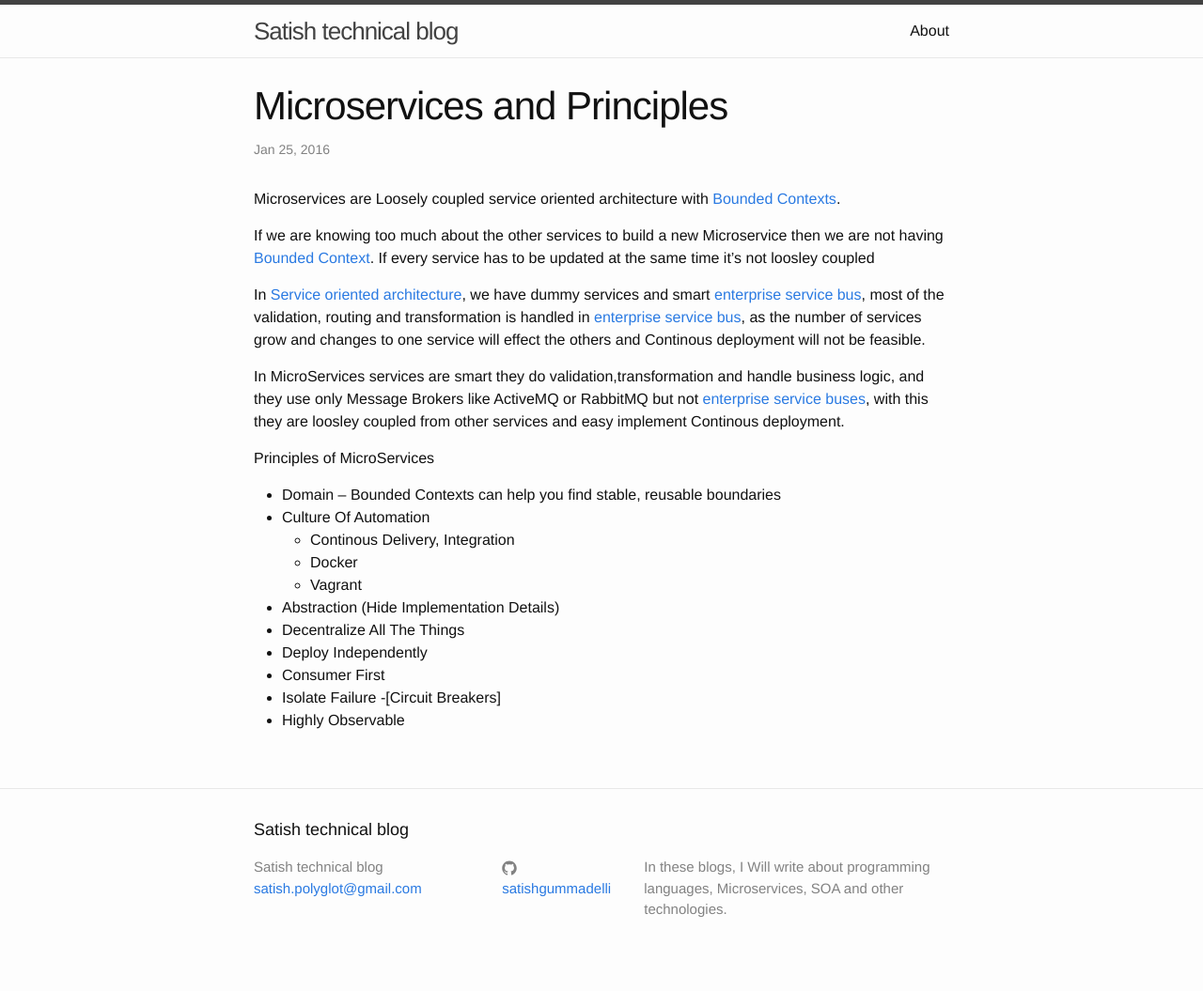
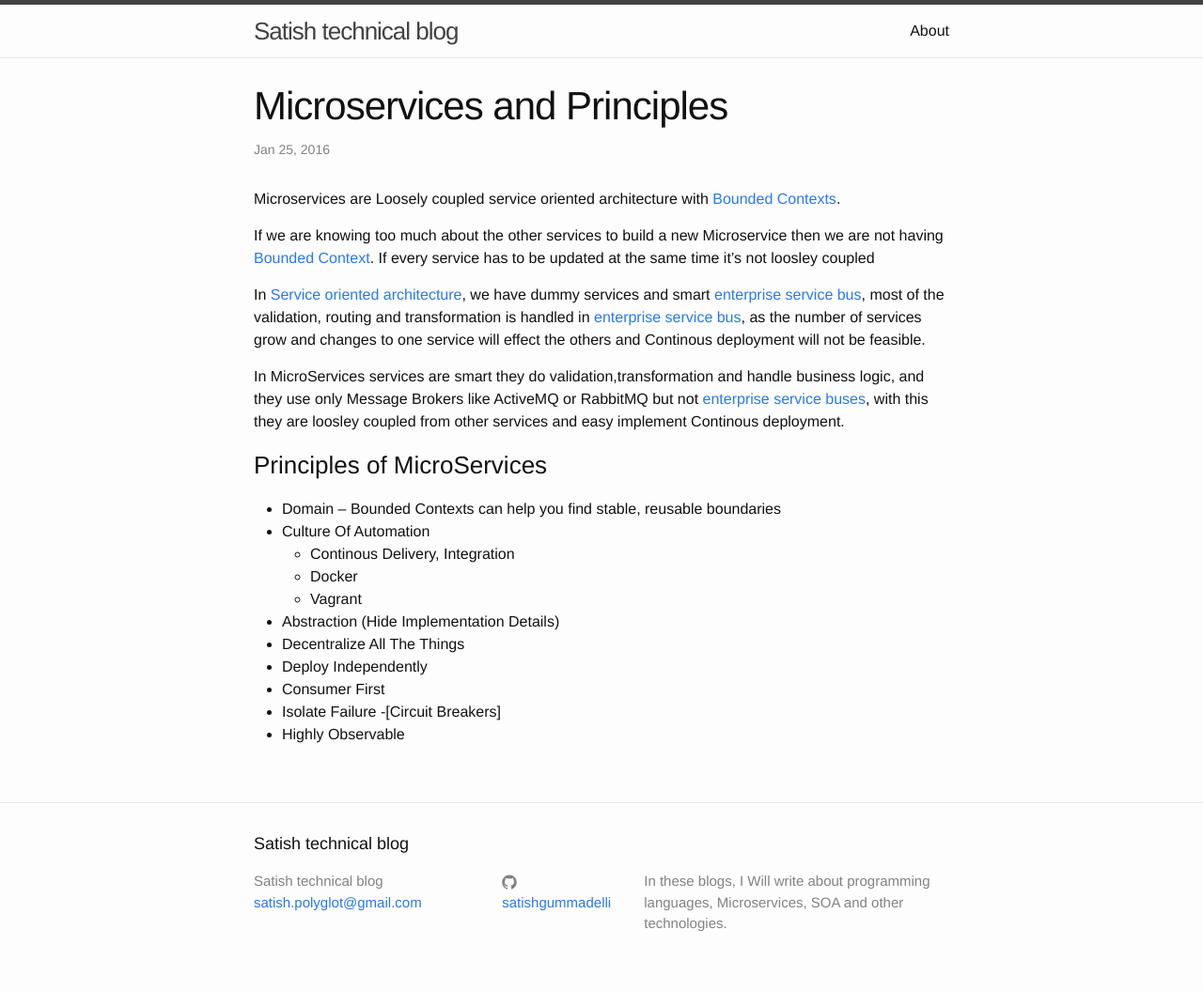
Before and after one commit to satishgummadelli/satishgummadelli.github.io, a Jekyll site: the page built from _posts/2016-01-25-microservices-and-principles.markdown, in a window 1280 px wide. Shown: the whole page at 94% size. Built offline with Jekyll 4.4.1, drawn with Linux system fonts in a browser that asks for light colours.

Commit message:
update
update

```diff
--- a/_posts/2016-01-25-microservices-and-principles.markdown
+++ b/_posts/2016-01-25-microservices-and-principles.markdown
@@ -15,7 +15,7 @@ In [Service oriented architecture] [SOA], we have dummy services and smart [ente
 
  In MicroServices services are smart they do validation,transformation and handle business logic, and they use only Message Brokers like ActiveMQ or RabbitMQ but not [enterprise service buses] [ESB], with this they are loosley coupled from other services and easy implement  Continous deployment.
 
-Principles of MicroServices
+###Principles of MicroServices
 
 - Domain -- Bounded Contexts can help you find stable, reusable boundaries
 - Culture Of Automation
```
